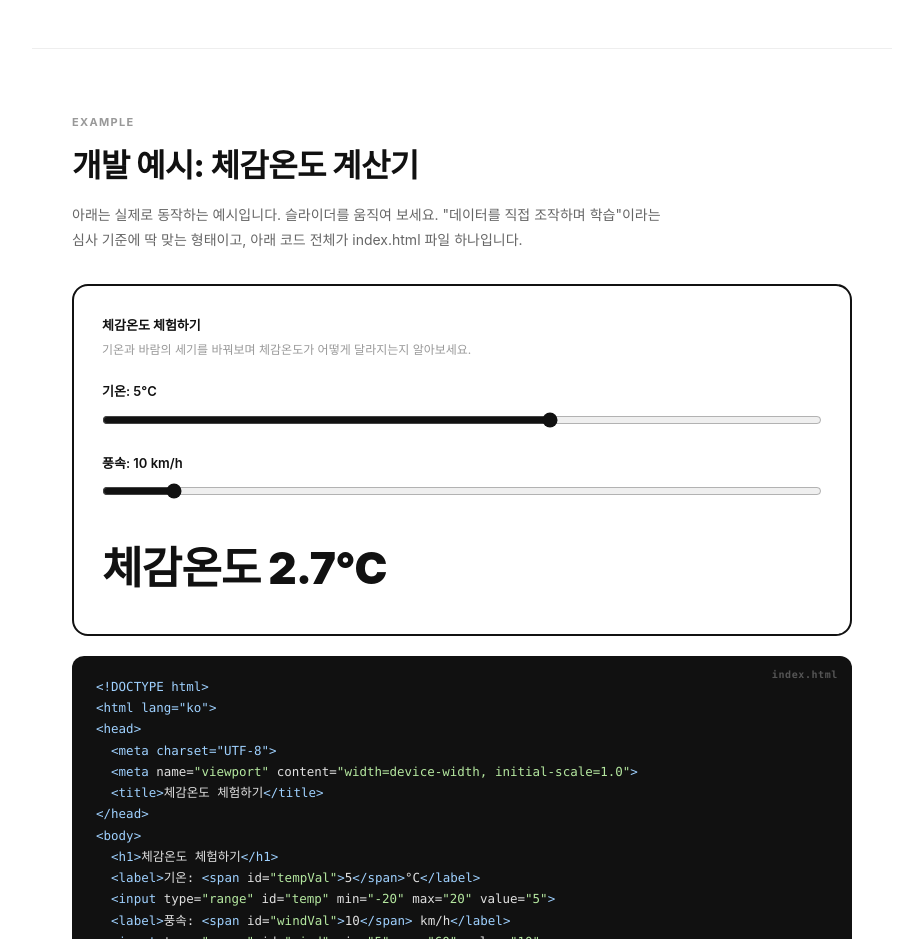
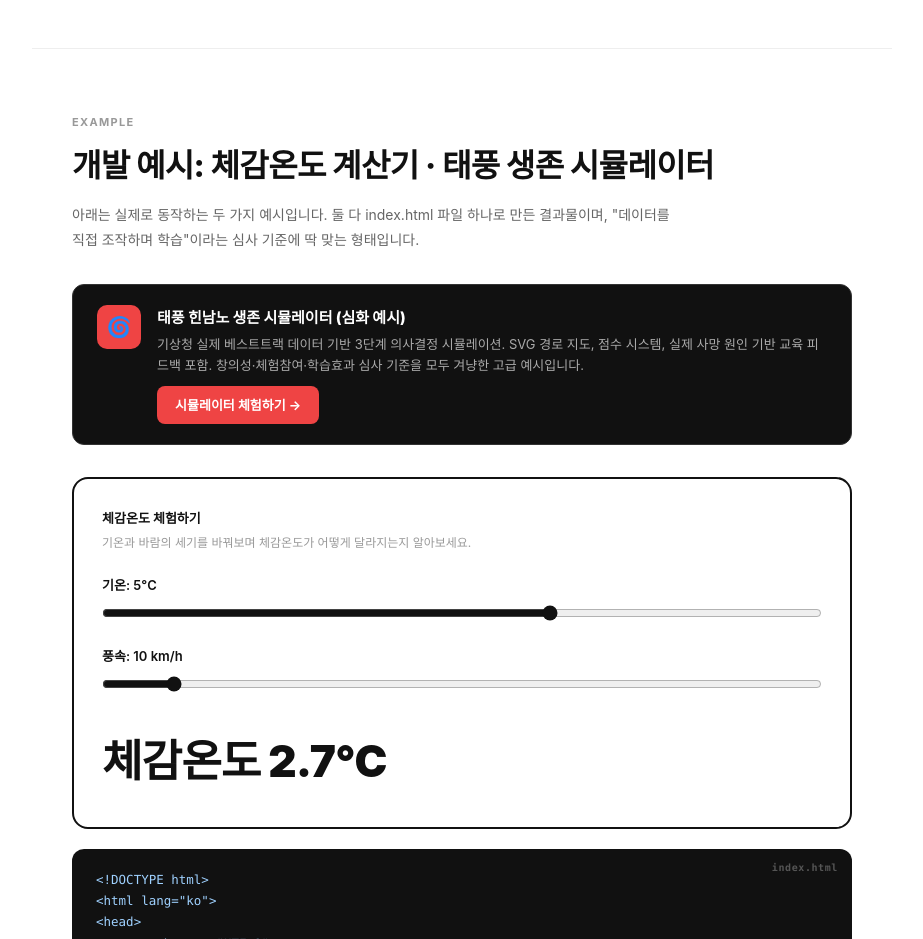
Before and after one commit to 26-weatherhackathon/weather-hackathon-guide, a plain HTML site: page index.html in a window 1280 px wide. Shown: the part 7200-8139 px from the top of the page, without its empty margins (178-1101 px from the left). Drawn offline with Linux system fonts and the light colour scheme; a web font is replaced by a local one.

Commit message:
Link typhoon demo from main guide example section
Co-Authored-By: Claude Sonnet 4.6 <noreply@anthropic.com>

```diff
--- a/index.html
+++ b/index.html
@@ -490,10 +490,18 @@
 <!-- ===== EXAMPLE / LIVE DEMO ===== -->
 <section class="section" id="example">
   <div class="section-num">Example</div>
-  <div class="section-title">개발 예시: 체감온도 계산기</div>
+  <div class="section-title">개발 예시: 체감온도 계산기 · 태풍 생존 시뮬레이터</div>
   <div class="section-desc">
-    아래는 실제로 동작하는 예시입니다. 슬라이더를 움직여 보세요. "데이터를 직접 조작하며 학습"이라는 심사 기준에 딱 맞는 형태이고,
-    아래 코드 전체가 index.html 파일 하나입니다.
+    아래는 실제로 동작하는 두 가지 예시입니다. 둘 다 index.html 파일 하나로 만든 결과물이며, "데이터를 직접 조작하며 학습"이라는 심사 기준에 딱 맞는 형태입니다.
+  </div>
+
+  <div class="callout" style="margin-bottom: 32px; display: flex; align-items: flex-start; gap: 16px; background: #111; color: #fff; border-color: #333;">
+    <div style="flex-shrink:0; width:44px; height:44px; border-radius:10px; background:#ef4444; display:flex; align-items:center; justify-content:center; font-size:20px;">🌀</div>
+    <div style="flex:1;">
+      <div style="font-weight:800; font-size:15px; margin-bottom:4px;">태풍 힌남노 생존 시뮬레이터 (심화 예시)</div>
+      <div style="font-size:13px; color:#aaa; line-height:1.6;">기상청 실제 베스트트랙 데이터 기반 3단계 의사결정 시뮬레이션. SVG 경로 지도, 점수 시스템, 실제 사망 원인 기반 교육 피드백 포함. 창의성·체험참여·학습효과 심사 기준을 모두 겨냥한 고급 예시입니다.</div>
+      <a href="demo-typhoon.html" target="_blank" style="display:inline-block; margin-top:10px; background:#ef4444; color:#fff; font-size:13px; font-weight:700; padding:8px 18px; border-radius:8px; text-decoration:none;">시뮬레이터 체험하기 →</a>
+    </div>
   </div>
 
   <div class="demo">
```
